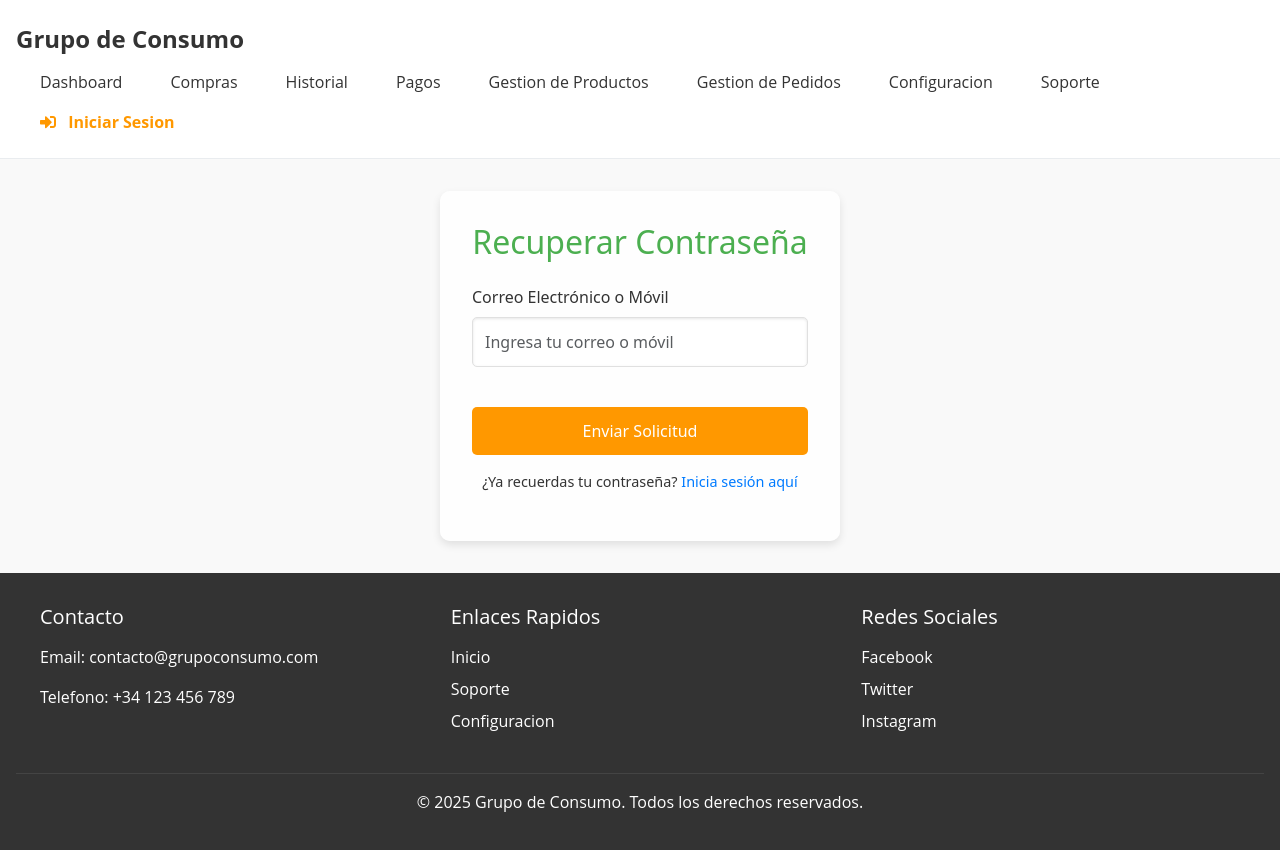
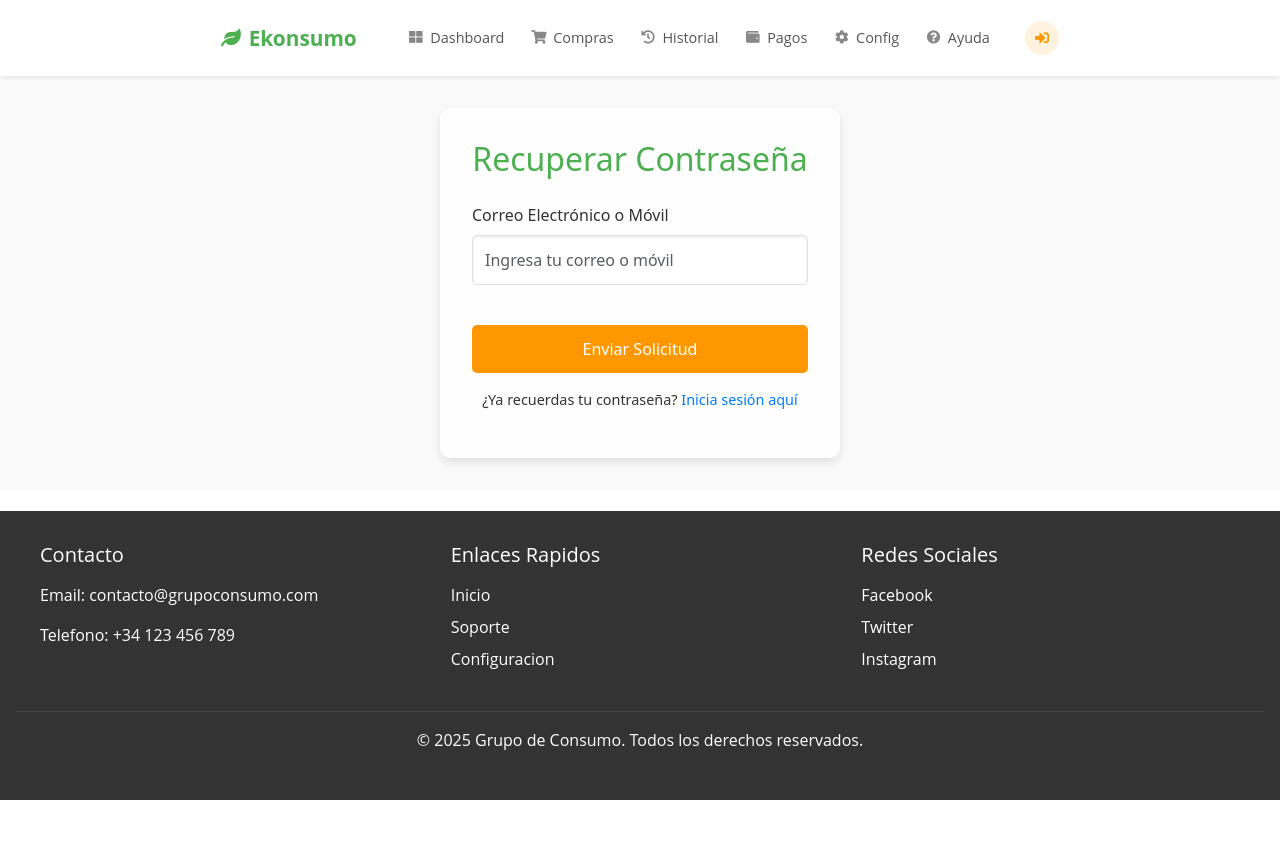
Before and after one commit to lukobladi/DAW-Proyecto, a Vue app in the folder frontend/: page /recuperar-password in a window 1280 px wide. Shown: the top 850 px of the page. After the commit the page ends 800 px from the top, so only its background shows below. Built offline with nearby package versions, Linux system fonts and the light colour scheme.

Commit message:
Cambios interfaz barra superior

```diff
--- a/frontend/package.json
+++ b/frontend/package.json
@@ -13,7 +13,8 @@
     "test:watch": "vitest",
     "lint": "eslint . --ext .vue,.js,.jsx,.cjs,.mjs --fix",
     "clean": "rm -rf dist node_modules",
-    "reinstall": "npm run clean && npm install"
+    "reinstall": "npm run clean && npm install",
+    "kill":"pkill -f \"vite\" "
   },
   "dependencies": {
     "@popperjs/core": "^2.11.8",
--- a/frontend/src/components/NavBar.vue
+++ b/frontend/src/components/NavBar.vue
@@ -1,61 +1,102 @@
-<!-- Barra de navegacion principal -->
-<!-- Muestra el menu segun el rol del usuario y si esta autenticado -->
-
 <template>
   <nav class="navbar">
-    <div class="navbar-brand">
-      <router-link to="/" class="navbar-logo">Grupo de Consumo</router-link>
-      <span v-if="isAuthenticated && userName" class="navbar-user">
-        {{ userName }}
-        <span v-if="userFamily" class="user-family">
-          (Familia {{ userFamily }})
-          <span v-if="userProvider"> - {{ userProvider }}</span>
+    <div class="navbar-container">
+      <router-link to="/" class="navbar-brand">
+        <span class="navbar-logo">
+          <i class="fas fa-leaf"></i>
+          Ekonsumo
         </span>
+      </router-link>
+
+      <div class="navbar-user-info" v-if="isAuthenticated && userName">
+        <div class="user-avatar">
+          <i class="fas fa-user"></i>
+        </div>
+        <div class="user-details">
+          <span class="user-name">{{ userName }}</span>
+          <span v-if="userFamily" class="user-meta">
+            Familia {{ userFamily }}
+            <span v-if="userProvider" class="user-provider">· {{ userProvider }}</span>
           </span>
         </div>
+      </div>
+
+      <div class="navbar-menu" :class="{ 'is-active': isMenuOpen }">
+        <router-link to="/dashboard" class="navbar-item" @click="closeMenu">
+          <i class="fas fa-th-large"></i>
+          <span class="item-text">Dashboard</span>
+        </router-link>
+        <router-link to="/compras" class="navbar-item" @click="closeMenu">
+          <i class="fas fa-shopping-cart"></i>
+          <span class="item-text">Compras</span>
+        </router-link>
+        <router-link to="/historial" class="navbar-item" @click="closeMenu">
+          <i class="fas fa-history"></i>
+          <span class="item-text">Historial</span>
+        </router-link>
+        <router-link to="/gestion-pagos" class="navbar-item" @click="closeMenu">
+          <i class="fas fa-wallet"></i>
+          <span class="item-text">Pagos</span>
+        </router-link>
+        <router-link v-if="isAdminOrGestor" to="/gestion-productos" class="navbar-item" @click="closeMenu">
+          <i class="fas fa-box-open"></i>
+          <span class="item-text">Productos</span>
+        </router-link>
+        <router-link v-if="isAdminOrGestor" to="/gestion-pedidos" class="navbar-item" @click="closeMenu">
+          <i class="fas fa-clipboard-list"></i>
+          <span class="item-text">Pedidos</span>
+        </router-link>
+        <router-link v-if="isAdmin" to="/gestion-usuarios" class="navbar-item" @click="closeMenu">
+          <i class="fas fa-users"></i>
+          <span class="item-text">Usuarios</span>
+        </router-link>
+        <router-link v-if="isAdmin" to="/gestion-proveedores" class="navbar-item" @click="closeMenu">
+          <i class="fas fa-truck"></i>
+          <span class="item-text">Proveedores</span>
+        </router-link>
+        <router-link v-if="isAdmin" to="/gestion-pedidos-periodicos" class="navbar-item" @click="closeMenu">
+          <i class="fas fa-calendar-alt"></i>
+          <span class="item-text">Periódicos</span>
+        </router-link>
+        <router-link to="/configuracion" class="navbar-item" @click="closeMenu">
+          <i class="fas fa-cog"></i>
+          <span class="item-text">Config</span>
+        </router-link>
+        <router-link to="/soporte" class="navbar-item" @click="closeMenu">
+          <i class="fas fa-question-circle"></i>
+          <span class="item-text">Ayuda</span>
+        </router-link>
+      </div>
+
       <div class="navbar-right">
-      <!-- Badge con el numero de pedidos pendientes de entrega -->
         <router-link
           v-if="isAuthenticated && pedidosPendientesEntrega > 0"
           to="/dashboard"
           class="navbar-badge"
-        title="Pedidos pendientes de entrega"
+          title="Productos pendientes de entrega"
         >
-        <i class="fas fa-box"></i>
+          <i class="fas fa-shopping-basket"></i>
           <span class="badge-count">{{ pedidosPendientesEntrega }}</span>
         </router-link>
-      <!-- Boton hamburguesa para movil -->
-      <button class="navbar-burger" @click="toggleMenu" aria-label="Abrir menu">
+
+        <router-link v-if="!isAuthenticated" to="/login" class="navbar-auth navbar-login" @click="closeMenu">
+          <i class="fas fa-sign-in-alt"></i>
+        </router-link>
+        <a v-else @click="logout" class="navbar-auth navbar-logout">
+          <i class="fas fa-sign-out-alt"></i>
+        </a>
+
+        <button class="navbar-burger" @click="toggleMenu" :class="{ 'is-active': isMenuOpen }" aria-label="Abrir menu">
           <span></span>
           <span></span>
           <span></span>
         </button>
       </div>
-    <!-- Menu de navegacion -->
-    <div class="navbar-menu" :class="{ 'is-active': isMenuOpen }">
-      <router-link to="/dashboard" class="navbar-item" @click="closeMenu">Dashboard</router-link>
-      <router-link to="/compras" class="navbar-item" @click="closeMenu">Compras</router-link>
-      <router-link to="/historial" class="navbar-item" @click="closeMenu">Historial</router-link>
-      <router-link to="/gestion-pagos" class="navbar-item" @click="closeMenu">Pagos</router-link>
-      <router-link v-if="isAdmin" to="/gestion-usuarios" class="navbar-item" @click="closeMenu">Gestion de Usuarios</router-link>
-      <router-link to="/gestion-productos" class="navbar-item" @click="closeMenu">Gestion de Productos</router-link>
-      <router-link to="/gestion-pedidos" class="navbar-item" @click="closeMenu">Gestion de Pedidos</router-link>
-      <router-link v-if="isAdmin" to="/gestion-proveedores" class="navbar-item" @click="closeMenu">Gestion de Proveedores</router-link>
-      <router-link v-if="isAdmin" to="/gestion-pedidos-periodicos" class="navbar-item" @click="closeMenu">Pedidos Periodicos</router-link>
-      <router-link to="/configuracion" class="navbar-item" @click="closeMenu">Configuracion</router-link>
-      <router-link to="/soporte" class="navbar-item" @click="closeMenu">Soporte</router-link>
-      <router-link v-if="!isAuthenticated" to="/login" class="navbar-item navbar-login" @click="closeMenu">
-        <i class="fas fa-sign-in-alt"></i> Iniciar Sesion
-      </router-link>
-      <a v-if="isAuthenticated" @click="logout" class="navbar-item navbar-logout">
-        <i class="fas fa-sign-out-alt"></i> Cerrar Sesion
-      </a>
     </div>
   </nav>
 </template>
 
 <script>
-// Barra de navegacion que muestra el menu segun el rol del usuario
 import { useAuthStore } from '@/store';
 import api from '@/services/api';
 
@@ -112,36 +153,27 @@ export default {
     },
   },
   methods: {
-    // Abre/cierra el menu en movil
     toggleMenu() {
       this.isMenuOpen = !this.isMenuOpen;
     },
-    // Cierra el menu (al hacer click en un enlace)
     closeMenu() {
       this.isMenuOpen = false;
     },
-    // Carga el numero de pedidos pendientes de entrega para mostrar en el badge
     async cargarPedidosPendientes() {
-      if (!this.isAuthenticated) {
-        return;
-      }
+      if (!this.isAuthenticated) return;
       try {
         const authStore = useAuthStore();
         const userId = Number(authStore.user?.id_usuario);
-        if (!userId) {
-          return;
-        }
+        if (!userId) return;
 
         const pedidosPromise = this.isAdmin ? api.getPedidos() : api.getMisPedidos();
         const [pedidosResponse] = await Promise.all([pedidosPromise]);
         const pedidos = pedidosResponse.data || [];
 
-        // Filtro los pedidos que no estan repartidos ni cancelados
         const pedidosPendientes = pedidos.filter(
           pedido => !['repartido', 'cancelado'].includes(pedido.estado)
         );
 
-        // Cuento los productos del usuario en esos pedidos
         let totalProductos = 0;
         for (const pedido of pedidosPendientes) {
           const detallesResponse = await api.getDetallesPedidoPorPedido(pedido.id_pedido);
@@ -158,7 +190,6 @@ export default {
         this.pedidosPendientesEntrega = 0;
       }
     },
-    // Cierra la sesion del usuario
     async logout() {
       try {
         const authStore = useAuthStore();
@@ -180,120 +211,200 @@ export default {
 .navbar {
   background-color: #FFFFFF;
   font-family: 'Open Sans', sans-serif;
-  font-size: 16px;
-  display: flex;
-  justify-content: space-between;
-  align-items: center;
-  padding: 1rem;
-  border-bottom: 1px solid #e9ecef;
+  font-size: 14px;
+  box-shadow: 0 2px 4px rgba(0, 0, 0, 0.08);
   position: relative;
   z-index: 1000;
 }
 
-.navbar-brand {
+.navbar-container {
   display: flex;
   align-items: center;
-  gap: 1rem;
+  padding: 0.6rem 1.5rem;
+  max-width: 1400px;
+  margin: 0 auto;
+  gap: 1.5rem;
+}
+
+.navbar-brand {
+  text-decoration: none;
+  flex-shrink: 0;
 }
 
 .navbar-logo {
-  color: #333333;
-  font-weight: bold;
-  text-decoration: none;
-  font-size: 1.5rem;
+  display: flex;
+  align-items: center;
+  gap: 0.5rem;
+  color: #4CAF50;
+  font-weight: 700;
+  font-size: 1.3rem;
 }
 
-.navbar-user {
+.navbar-logo i {
+  font-size: 1.1rem;
+}
+
+.navbar-user-info {
+  display: flex;
+  align-items: center;
+  gap: 0.6rem;
+  padding: 0.4rem 0.8rem;
+  background-color: #f8f9fa;
+  border-radius: 50px;
+  flex-shrink: 0;
+}
+
+.user-avatar {
+  width: 32px;
+  height: 32px;
+  background-color: #4CAF50;
+  border-radius: 50%;
+  display: flex;
+  align-items: center;
+  justify-content: center;
+  color: white;
+  font-size: 0.85rem;
+}
+
+.user-details {
+  display: flex;
+  flex-direction: column;
+  line-height: 1.2;
+}
+
+.user-name {
+  font-weight: 600;
+  color: #333333;
+  font-size: 0.9rem;
+}
+
+.user-meta {
+  font-size: 0.75rem;
   color: #6c757d;
+}
+
+.user-provider {
+  color: #4CAF50;
+  font-weight: 500;
+}
+
+.navbar-menu {
+  display: flex;
+  align-items: center;
+  gap: 0.25rem;
+  flex: 1;
+}
+
+.navbar-item {
+  display: flex;
+  align-items: center;
+  gap: 0.4rem;
+  color: #555555;
+  text-decoration: none;
+  padding: 0.5rem 0.7rem;
+  border-radius: 6px;
+  transition: all 0.2s ease;
   font-size: 0.9rem;
-  font-weight: 500;
+  white-space: nowrap;
+}
+
+.navbar-item i {
+  font-size: 0.85rem;
+  color: #888888;
+  width: 16px;
+  text-align: center;
+  transition: color 0.2s ease;
+}
+
+.navbar-item:hover {
+  background-color: #f0f7f0;
+  color: #4CAF50;
+}
+
+.navbar-item:hover i {
+  color: #4CAF50;
+}
+
+.navbar-item.router-link-active {
+  background-color: #e8f5e9;
+  color: #4CAF50;
+  font-weight: 600;
+}
+
+.navbar-item.router-link-active i {
+  color: #4CAF50;
 }
 
 .navbar-right {
   display: flex;
   align-items: center;
   gap: 0.75rem;
+  margin-left: auto;
+  flex-shrink: 0;
 }
 
 .navbar-badge {
   display: flex;
   align-items: center;
   gap: 0.35rem;
-  padding: 0.4rem 0.6rem;
-  background-color: #fff3cd;
-  border-radius: 20px;
-  color: #664d03;
+  padding: 0.4rem 0.7rem;
+  background: linear-gradient(135deg, #4CAF50, #66BB6A);
+  border-radius: 50px;
+  color: white;
   text-decoration: none;
-  font-size: 0.9rem;
-  transition: background-color 0.2s ease;
+  font-size: 0.85rem;
+  font-weight: 500;
+  transition: all 0.3s ease;
+  box-shadow: 0 2px 6px rgba(76, 175, 80, 0.3);
 }
 
 .navbar-badge:hover {
-  background-color: #ffe69c;
+  transform: translateY(-1px);
+  box-shadow: 0 3px 10px rgba(76, 175, 80, 0.4);
+  background: linear-gradient(135deg, #43A047, #4CAF50);
+}
+
+.navbar-badge i {
+  font-size: 0.8rem;
 }
 
 .badge-count {
-  background-color: #dc3545;
-  color: #fff;
+  background-color: rgba(255, 255, 255, 0.25);
+  padding: 0.05rem 0.4rem;
+  border-radius: 10px;
   font-size: 0.75rem;
   font-weight: 700;
-  padding: 0.15rem 0.4rem;
-  border-radius: 10px;
-  min-width: 18px;
-  text-align: center;
 }
 
-.navbar-menu {
+.navbar-auth {
   display: flex;
-  flex-wrap: wrap;
-  transition: max-height 0.3s ease;
-}
-
-.navbar-menu.is-active {
-  max-height: 1000px;
-}
-
-.navbar-item {
-  color: #333333;
-  margin: 0 0.5rem;
+  align-items: center;
+  justify-content: center;
+  width: 34px;
+  height: 34px;
+  border-radius: 50%;
   text-decoration: none;
-  padding: 0.5rem 1rem;
-  transition: background-color 0.3s ease;
-  cursor: pointer;
-  white-space: nowrap;
-}
-
-.navbar-item:hover {
-  background-color: #e9ecef;
-  border-radius: 5px;
+  transition: all 0.2s ease;
 }
 
 .navbar-login {
-  font-weight: bold;
   color: #FF9800;
-}
-
-.navbar-login i {
-  margin-right: 0.5rem;
+  background-color: #fff3e0;
 }
 
 .navbar-login:hover {
   background-color: #FFE0B2;
-  border-radius: 5px;
+  color: #E68900;
 }
 
 .navbar-logout {
-  font-weight: bold;
   color: #DC3545;
-}
-
-.navbar-logout i {
-  margin-right: 0.5rem;
+  background-color: #fce4e4;
 }
 
 .navbar-logout:hover {
-  background-color: #F8D7DA;
-  border-radius: 5px;
+  background-color: #f8d7da;
+  color: #c82333;
 }
 
 .navbar-burger {
@@ -301,7 +412,7 @@ export default {
   flex-direction: column;
   justify-content: space-around;
   width: 30px;
-  height: 25px;
+  height: 24px;
   background: none;
   border: none;
   cursor: pointer;
@@ -311,64 +422,87 @@ export default {
 .navbar-burger span {
   display: block;
   width: 100%;
-  height: 3px;
-  background-color: #333333;
+  height: 2.5px;
+  background-color: #555555;
   border-radius: 2px;
+  transition: all 0.3s ease;
+}
+
+.navbar-burger.is-active span:nth-child(1) {
+  transform: rotate(45deg) translate(5px, 5px);
+}
+
+.navbar-burger.is-active span:nth-child(2) {
+  opacity: 0;
+}
+
+.navbar-burger.is-active span:nth-child(3) {
+  transform: rotate(-45deg) translate(5px, -5px);
+}
+
+@media (max-width: 1200px) {
+  .item-text {
+    display: none;
+  }
+
+  .navbar-item i {
+    width: auto;
+  }
+}
+
+@media (max-width: 992px) {
+  .navbar-user-info {
+    display: none;
+  }
 }
 
 @media (max-width: 768px) {
-  .navbar {
+  .navbar-container {
+    padding: 0.6rem 1rem;
     flex-wrap: wrap;
+    gap: 0.5rem;
   }
 
-  .navbar-brand {
-    flex: 1;
-    min-width: 0;
-  }
-
-  .navbar-user {
-    display: none;
-  }
-
-.user-family {
-  color: #0d6efd;
-  font-weight: 600;
-}
-
-.navbar-right {
-    flex-shrink: 0;
-  }
-
-  .navbar-menu {
-    display: flex;
-    flex-direction: column;
-    width: 100%;
-    max-height: 0;
-    overflow: hidden;
-    padding: 0;
-    margin-top: 0;
-  }
-
-  .navbar-menu.is-active {
-    max-height: 1000px;
-    padding-top: 0.5rem;
-    margin-top: 0.5rem;
-    border-top: 1px solid #e9ecef;
-  }
-
-  .navbar-item {
-    width: 100%;
-    margin: 0;
-    padding: 0.75rem 1rem;
-    border-bottom: 1px solid #f8f9fa;
-  }
-
-  .navbar-item:last-child {
-    border-bottom: none;
+  .navbar-logo {
+    font-size: 1.1rem;
   }
 
   .navbar-burger {
     display: flex;
   }
+
+  .navbar-menu {
+    display: none;
+    flex-direction: column;
+    width: 100%;
+    padding: 0.5rem 0;
+    border-top: 1px solid #e9ecef;
+    margin-top: 0.5rem;
+    gap: 0;
+  }
+
+  .navbar-menu.is-active {
+    display: flex;
+  }
+
+  .navbar-item {
+    width: 100%;
+    padding: 0.75rem 0.5rem;
+    border-bottom: 1px solid #f0f0f0;
+    font-size: 0.95rem;
+  }
+
+  .navbar-item i {
+    width: 20px;
+    text-align: center;
+  }
+
+  .item-text {
+    display: inline;
+  }
+
+  .navbar-right {
+    gap: 0.5rem;
+  }
 }
 </style>
```
Also changed, not shown: 1 other file (tests, documents, lock files or other folders). Lines whose indentation alone changed are shown as unchanged.
